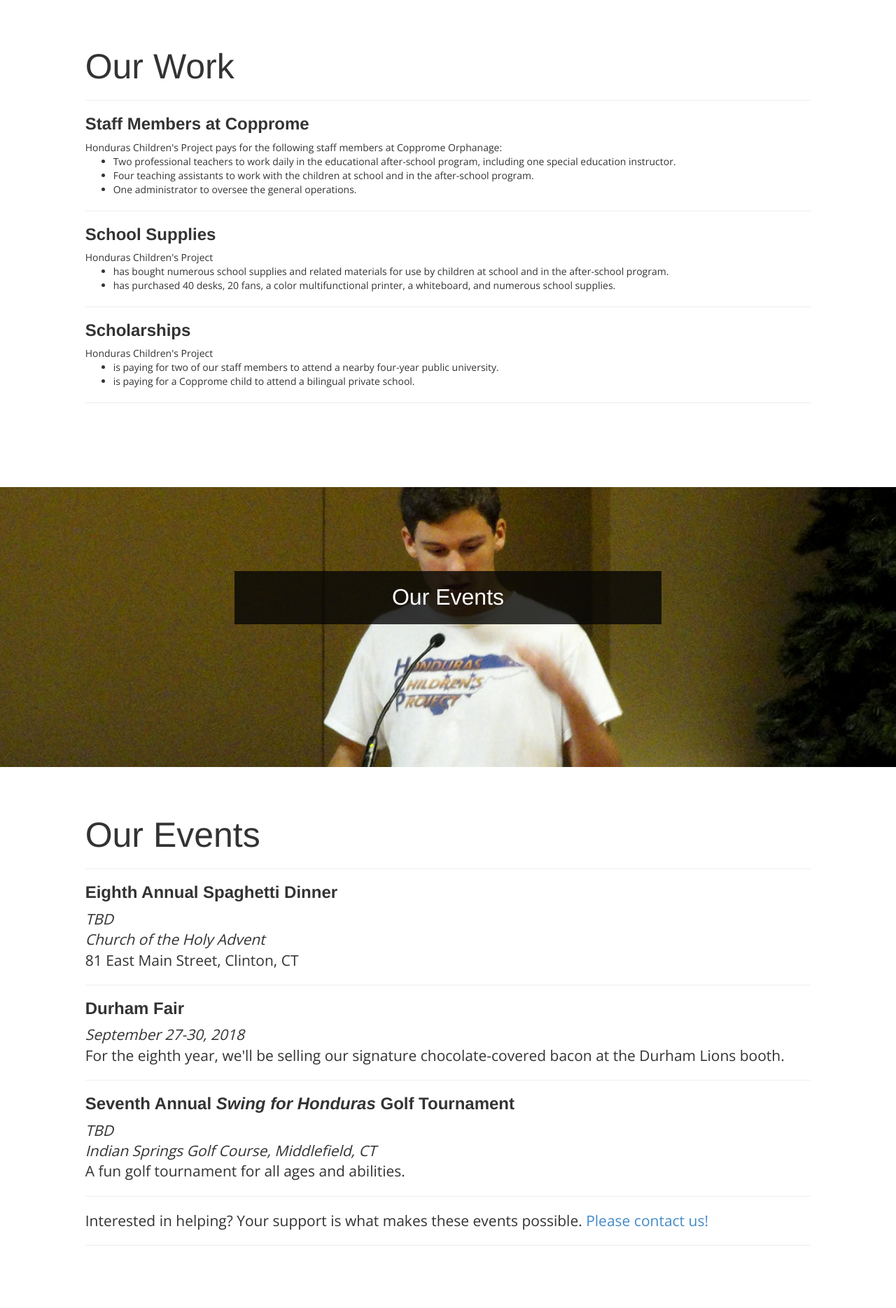
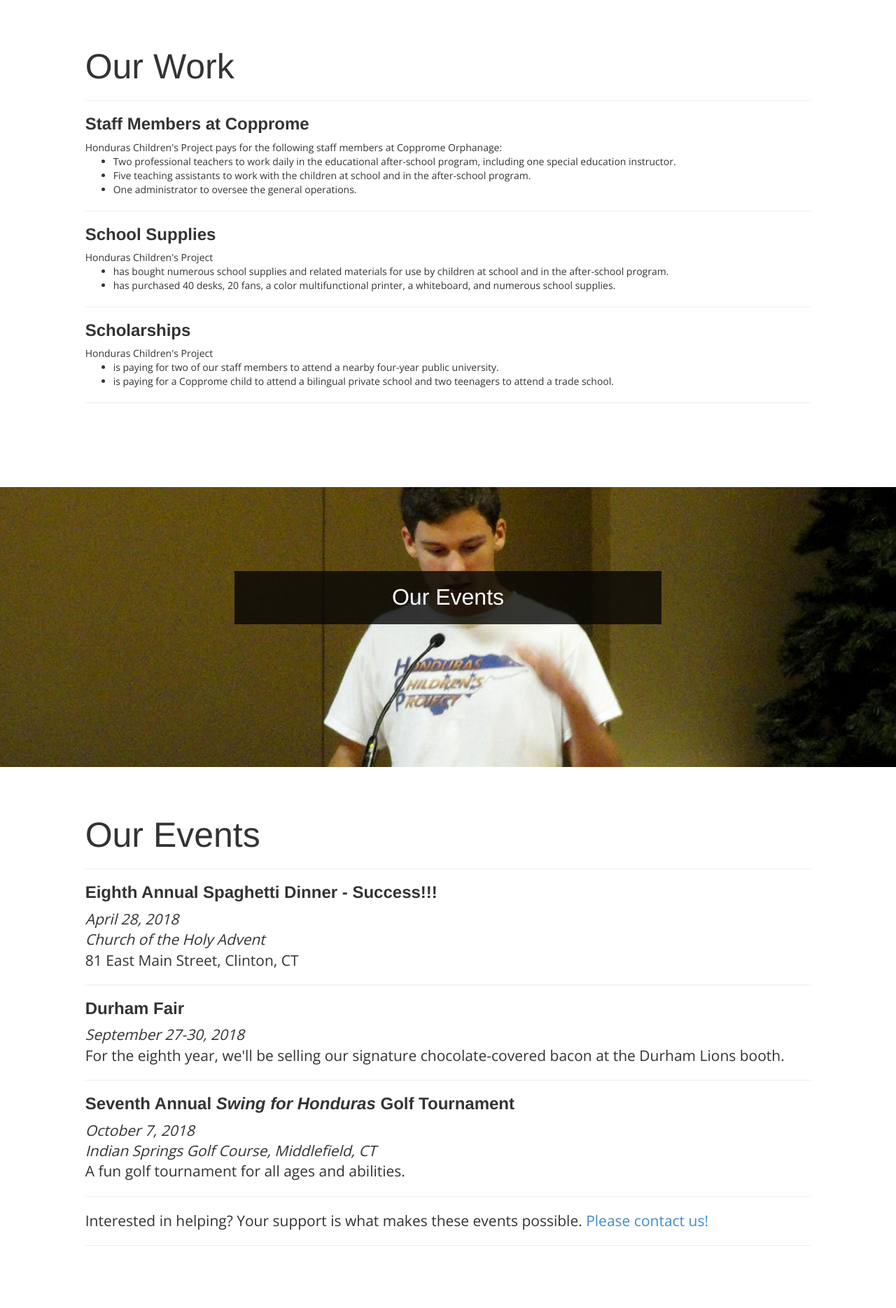
Before and after one commit to charlierproctor/honduraschildrensproject.org, a PHP site: page / in a window 1280 px wide. Shown: the part 2110-3979 px from the top of the page at 70% size. Run offline with PHP 8.4, Linux system fonts and the light colour scheme; data that the repository does not hold is empty; some libraries are stand-ins or nearby versions.

Commit message:
Update index.php

```diff
--- a/index.php
+++ b/index.php
@@ -211,7 +211,7 @@ Through several fundraising projects, we raise over $30,000 each year. We host a
      Honduras Children's Project pays for the following staff members at Copprome Orphanage:
      <ul>
     <li>Two professional teachers to work daily in the educational after-school program, including one special education instructor.</li>
-	<li>Four teaching assistants to work with the children at school and in the after-school program.</li>
+	<li>Five teaching assistants to work with the children at school and in the after-school program.</li>
     <li>One administrator to oversee the general operations.
      </ul>
 
@@ -230,7 +230,7 @@ Through several fundraising projects, we raise over $30,000 each year. We host a
      Honduras Children's Project
      <ul>
      <li>is paying for two of our staff members to attend a nearby four-year public university.</li>
-    <li>is paying for a Copprome child to attend a bilingual private school.</li>
+    <li>is paying for a Copprome child to attend a bilingual private school and two teenagers to attend a trade school.</li>
 </ul>
 
     <hr>
@@ -254,8 +254,8 @@ Through several fundraising projects, we raise over $30,000 each year. We host a
       <h1>Our Events</h1>
 
     <hr>
-    <h3>Eighth Annual Spaghetti Dinner</h3>
-    <p class="lead"><em>TBD</em><br>
+    <h3>Eighth Annual Spaghetti Dinner - Success!!!</h3>
+    <p class="lead"><em>April 28, 2018</em><br>
     <em>Church of the Holy Advent</em><br>
     81 East Main Street, Clinton, CT
     </p>
@@ -266,7 +266,7 @@ Through several fundraising projects, we raise over $30,000 each year. We host a
     </p>
     <hr>
     <h3>Seventh Annual <em>Swing for Honduras</em> Golf Tournament</h3>
-    <p class="lead"><em>TBD</em><br>
+    <p class="lead"><em>October 7, 2018</em><br>
     <em>Indian Springs Golf Course, Middlefield, CT</em><br>
     A fun golf tournament for all ages and abilities.
     </p>
@@ -382,7 +382,7 @@ Through several fundraising projects, we raise over $30,000 each year. We host a
       <p class="lead text-center">Make the check payable to <strong>Honduras Children's Project,</strong> and mail it to:</p>
               <div class="lead text-center">
                 Honduras Children's Project<br>
-                602 Blue Hills Road<br>
+                414 Blue Hills Road<br>
                 Durham, CT 06422<br>
 </div>
       <hr>
```
